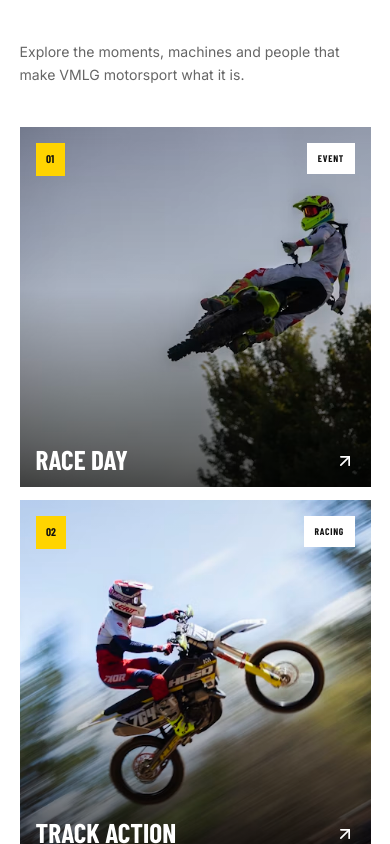
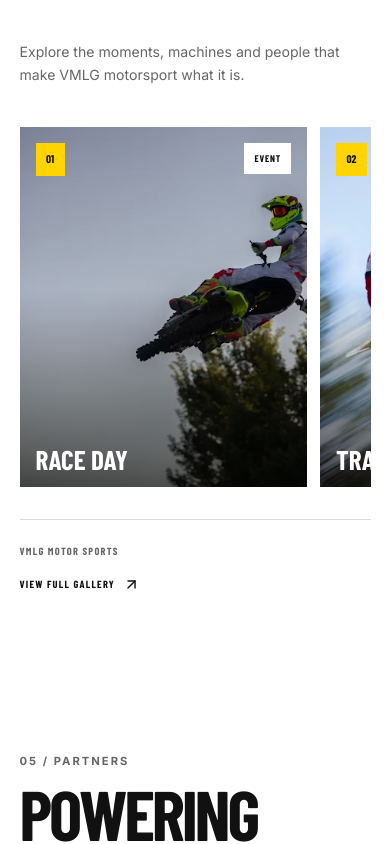
Before and after one commit to Thejas6767/vmlg-motorsports, a React (Vite) app: page / in a window 390 px wide. Shown: the part 5580-6424 px from the top of the page. Built offline with nearby package versions, Linux system fonts and the light colour scheme; a web font is replaced by a local one.

Commit message:
Fix Errors

```diff
--- a/src/sections/Gallery.css
+++ b/src/sections/Gallery.css
@@ -392,17 +392,33 @@
     font-size: 0.88rem;
   }
 
-  .gallery__grid {
-    display: grid;
+ .gallery__grid {
+  display: flex;
 
-    grid-template-columns: 1fr;
+  flex-direction: row;
 
-    grid-template-rows:
-      repeat(5, 360px);
+  gap: 0.8rem;
 
-    gap: 0.8rem;
-  }
+  overflow-x: auto;
+  overflow-y: hidden;
 
+  padding-bottom: 0.5rem;
+
+  scroll-snap-type: x mandatory;
+
+  -webkit-overflow-scrolling: touch;
+
+  scrollbar-width: none;
+}
+
+.gallery__grid::-webkit-scrollbar {
+  display: none;
+}
+.gallery-card {
+  flex: 0 0 82%;
+  height: 360px;
+  scroll-snap-align: start;
+}
   .gallery-card--1,
   .gallery-card--2,
   .gallery-card--3,
@@ -412,6 +428,7 @@
 
     grid-row: auto;
   }
+
 
   .gallery-card__content {
     left: 1rem;
--- a/src/sections/Gallery.tsx
+++ b/src/sections/Gallery.tsx
@@ -175,9 +175,7 @@
                   delay: 0.25 + index * 0.1,
                 }}
               >
-                <h3>{item.title}</h3>
-
-                <ArrowUpRight size={20} />
+               <h3>{item.title}</h3>
               </motion.div>
 
             </motion.article>
```
